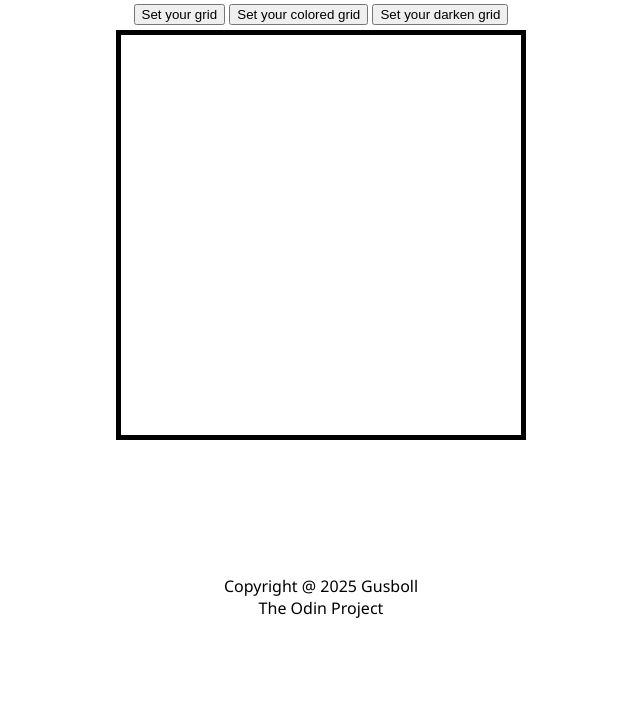
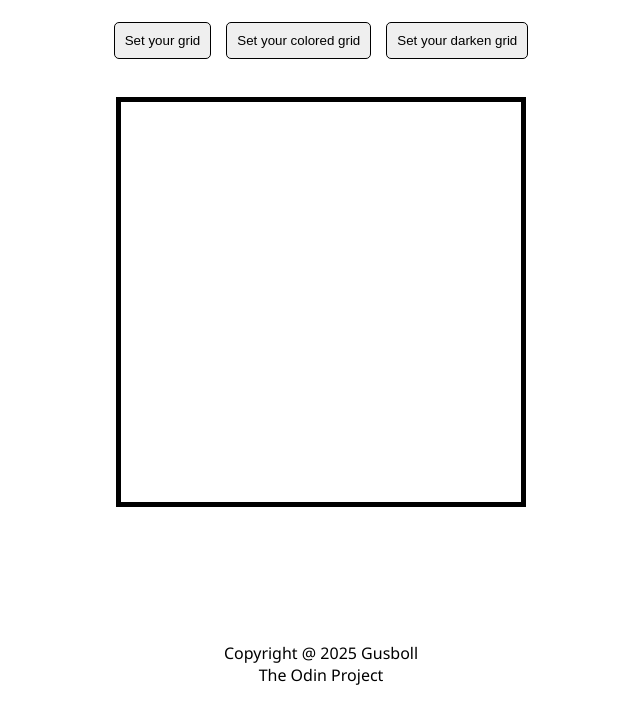
Before and after one commit to gusboll/project-etch-a-sketch, a plain HTML site: page index.html in a window 1280 px wide. Shown: the part 88-800 px from the top of the page, without its empty margins (319-959 px from the left). Drawn offline with Linux system fonts and the light colour scheme.

Commit message:
adjust the style of the buttons
added the correct div on html and the style in the css, styled the buttons

```diff
--- a/style.css
+++ b/style.css
@@ -7,10 +7,11 @@ body{
 .header {
     display: flex;
     justify-content: center;
-    margin-bottom: 50px;
+    margin-bottom: 15px;
     margin-top: 20px;
     flex-direction: column;
     align-items: center;
+    gap: 20px;
 }
 .container{
     width: 400px;
@@ -46,3 +47,16 @@ a {
     text-decoration: none;
     color: black;
 }
+
+.buttons {
+    margin-bottom: 18px;
+    display: flex;
+    padding: 0px;
+    gap: 15px;
+}
+
+.btn, .btn1, .btn2{
+    border: 1px solid black;
+    padding: 10px;
+    border-radius: 5px;
+}
```
Also changed, not shown: index.html (+1 -0 lines).
